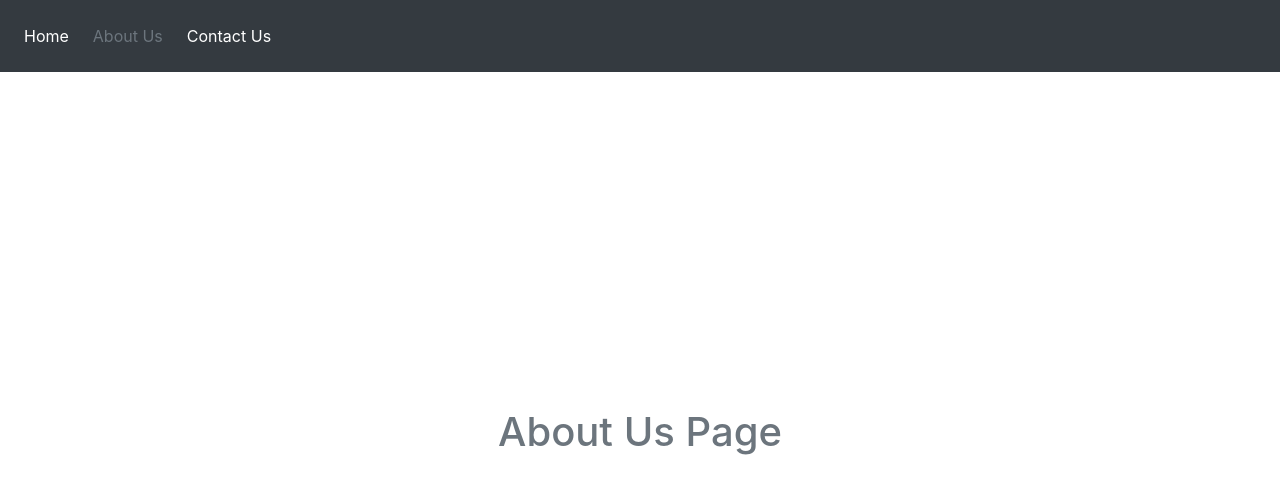
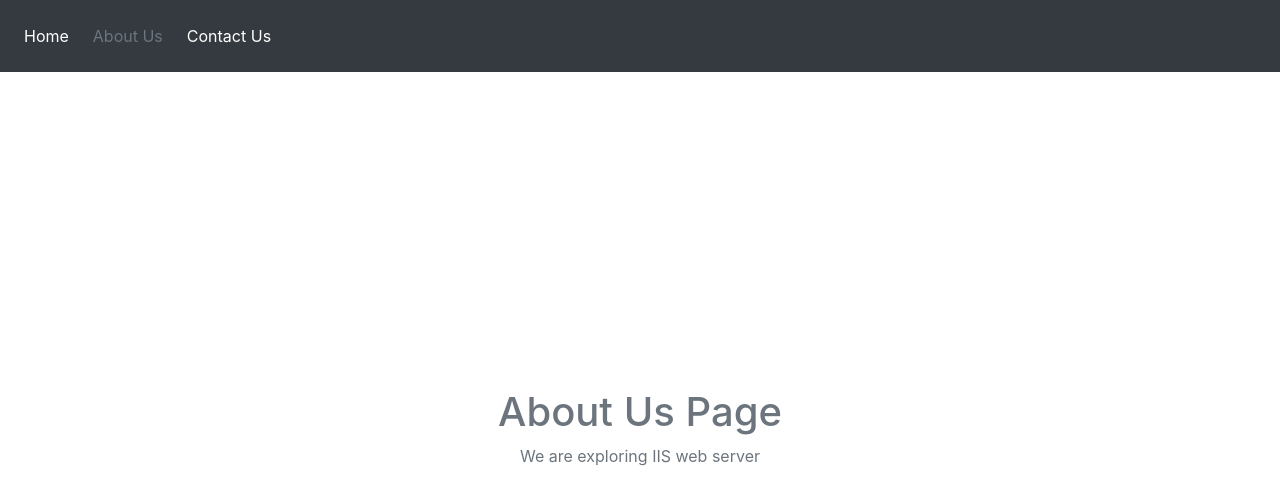
Before and after one commit to rafayel23/exploring-IIS, an Angular app: page /about in a window 1280 px wide. Shown: the top 504 px of the page. Built offline with nearby package versions, Linux system fonts and the light colour scheme.

Commit message:
About us page update

```diff
--- a/src/app/about-us/about-us.component.html
+++ b/src/app/about-us/about-us.component.html
@@ -1,3 +1,4 @@
-<div class="h-100 d-flex align-items-center justify-content-center">
+<div class="h-100 d-flex flex-column align-items-center justify-content-center">
   <h1 class="text-muted">About Us Page</h1>
+  <p class="text-muted">We are exploring IIS web server</p>
 </div>
```
